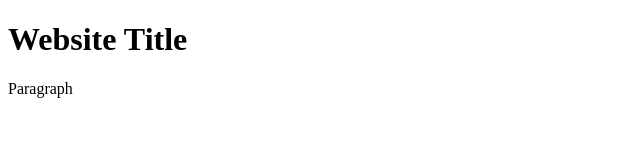
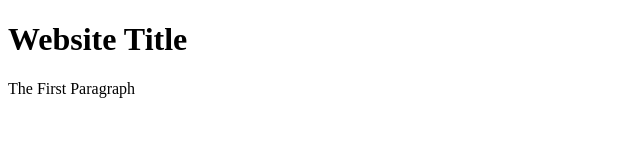
Before and after one commit to Kur0bane/Kur0bane.github.io, a plain HTML site: page index.html in a window 1280 px wide. Shown: the full height of the page, 0-640 px from the left. Drawn offline with Linux system fonts and the light colour scheme.

Commit message:
Added Title of Page and The First Paragrapht

```diff
--- a/index.html
+++ b/index.html
@@ -1,12 +1,12 @@
 <!DOCTYPE html>
 <html>
 <head>
-<title>Page Title</title>
+<title>Title of Page</title>
 </head>
 <body>
 
 <h1>Website Title</h1>
-<p>Paragraph</p>
+<p>The First Paragraph</p>
 
 </body>
 </html>
```
Also changed, not shown: .c9/metadata/environment/index.html, 2 other files.
